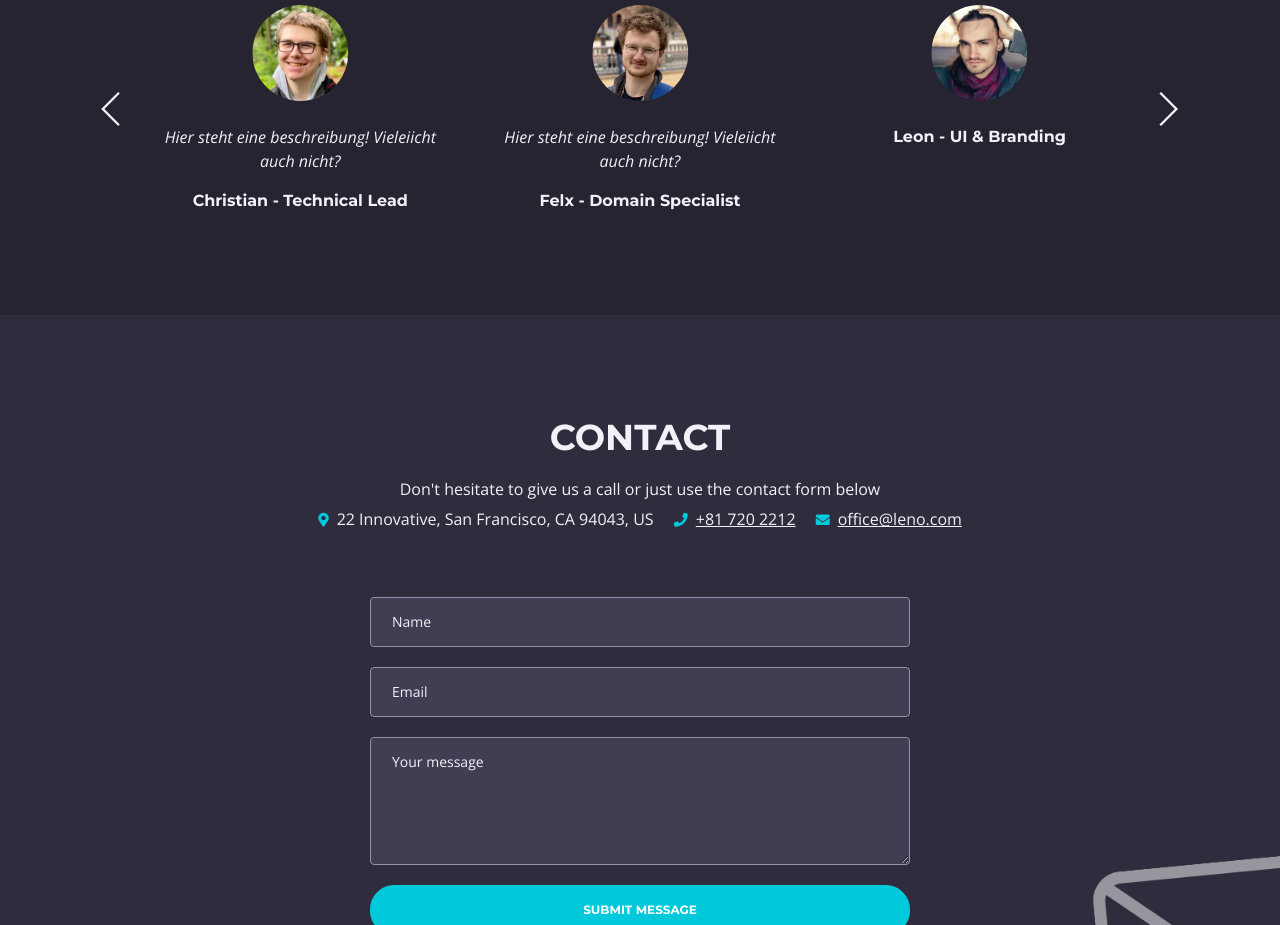
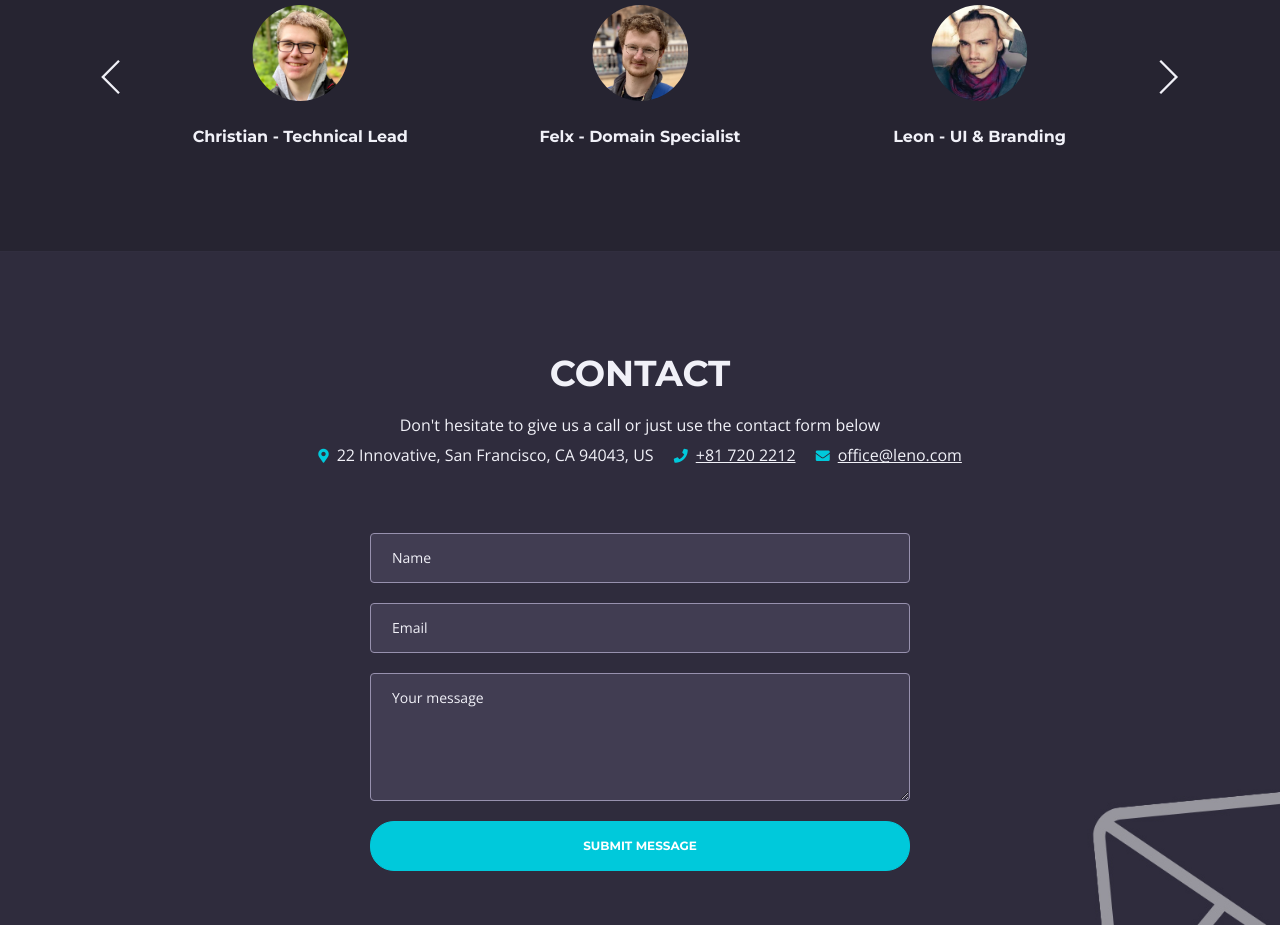
Before and after one commit to BBurdiek/BBurdiek.github.io, a plain HTML site: page index.html in a window 1280 px wide. Shown: the part 4620-5545 px from the top of the page. Drawn offline with nearby package versions, Linux system fonts and the light colour scheme.

Commit message:
Update index.html

```diff
--- a/index.html
+++ b/index.html
@@ -716,7 +716,6 @@
                                     <div class="card">
                                         <img class="card-image" src="images/mlab-images/Bernard.jpg" alt="Bernard">
                                         <div class="card-body">
-                                            <p class="testimonial-text">Hier steht eine beschreibung! Vieleiicht auch nicht?</p>
                                             <p class="testimonial-author">Bernard - Domain Specialist</p>
                                         </div>
                                     </div>
@@ -728,7 +727,6 @@
                                     <div class="card">
                                         <img class="card-image" src="images/mlab-images/christian.jpg" alt="Christian">
                                         <div class="card-body">
-                                            <p class="testimonial-text">Hier steht eine beschreibung! Vieleiicht auch nicht?</p>
                                             <p class="testimonial-author">Christian - Technical Lead</p>
                                         </div>
                                     </div>
@@ -740,7 +738,6 @@
                                     <div class="card">
                                         <img class="card-image" src="images/mlab-images/felix.jpg" alt="alternative">
                                         <div class="card-body">
-                                            <p class="testimonial-text">Hier steht eine beschreibung! Vieleiicht auch nicht?</p>
                                             <p class="testimonial-author">Felx - Domain Specialist</p>
                                         </div>
                                     </div>
@@ -763,7 +760,6 @@
                                     <div class="card">
                                         <img class="card-image" src="images/testimonial-5.jpg" alt="alternative">
                                         <div class="card-body">
-                                            <p class="testimonial-text">Hier steht eine beschreibung! Vieleiicht auch nicht?</p>
                                             <p class="testimonial-author">Steffen - Team Lead</p>
                                         </div>
                                     </div>
```
